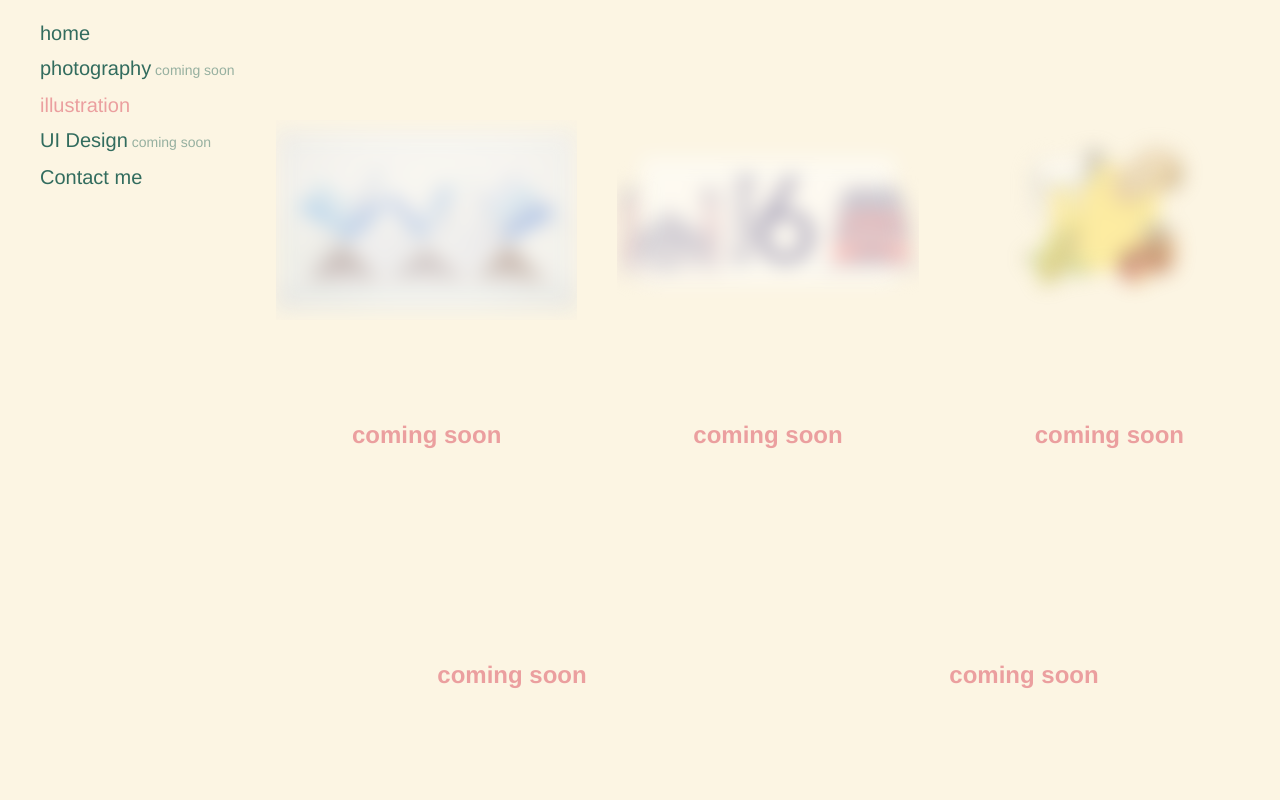
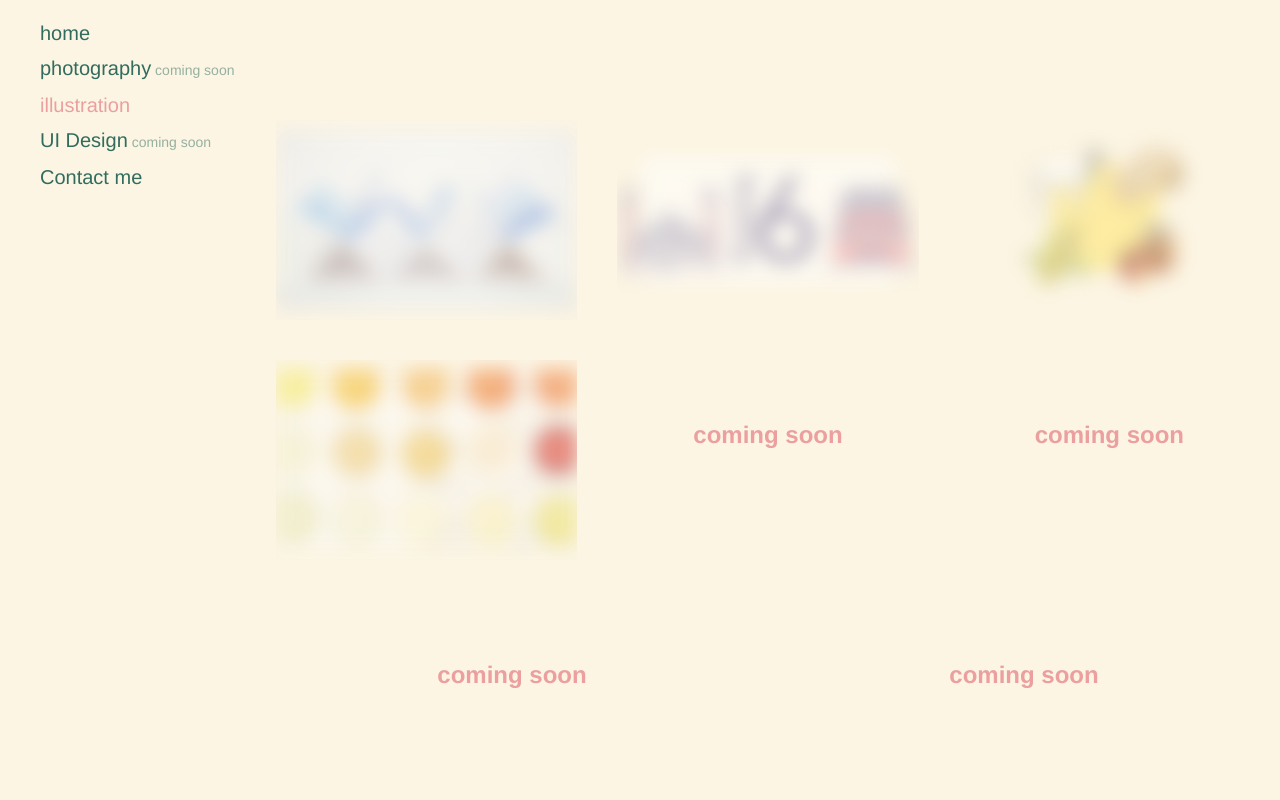
Before and after one commit to bloombird/bloombird.github.io, a plain HTML site: page illustration.html in a window 1280 px wide. Drawn offline with Linux system fonts and the light colour scheme; a web font is replaced by a local one.

Commit message:
add fruit

```diff
--- a/css/portfolio.css
+++ b/css/portfolio.css
@@ -220,6 +220,9 @@ a:active {
 .p-6-building{
    background: url(../img/6_building_cover.png) no-repeat center center;
 }
+.p-fruit{
+   background: url(../img/fruit_cover.jpg) no-repeat center center;
+}
 
 
 
--- a/illustration.html
+++ b/illustration.html
@@ -30,7 +30,9 @@
                   <div class="item flex-item">
                      <a href="#" class="p-pakistan"></a>
                   </div>
-                  <div class="item flex-item">coming soon</div>
+                  <div class="item flex-item">
+                     <a href="https://medium.com/@lishuofei/collection-organic-color-ca5d7de155e7" class="p-fruit"></a>
+                  </div>
                   <div class="item flex-item">coming soon</div>
                   <div class="item flex-item">coming soon</div>
                   <div class="item flex-item">coming soon</div>
```
Also changed, not shown: img/fruit_cover.jpg (added).
